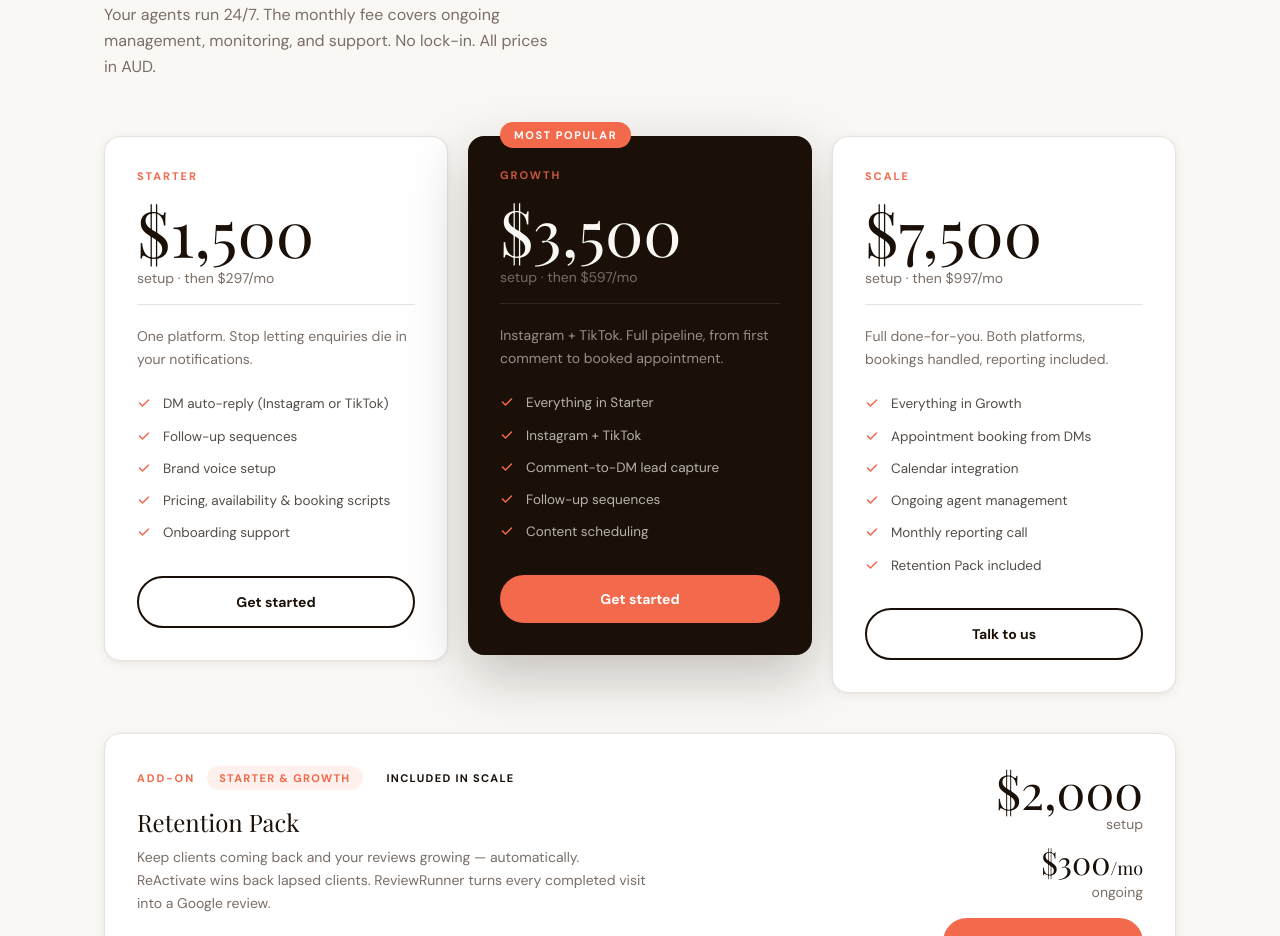
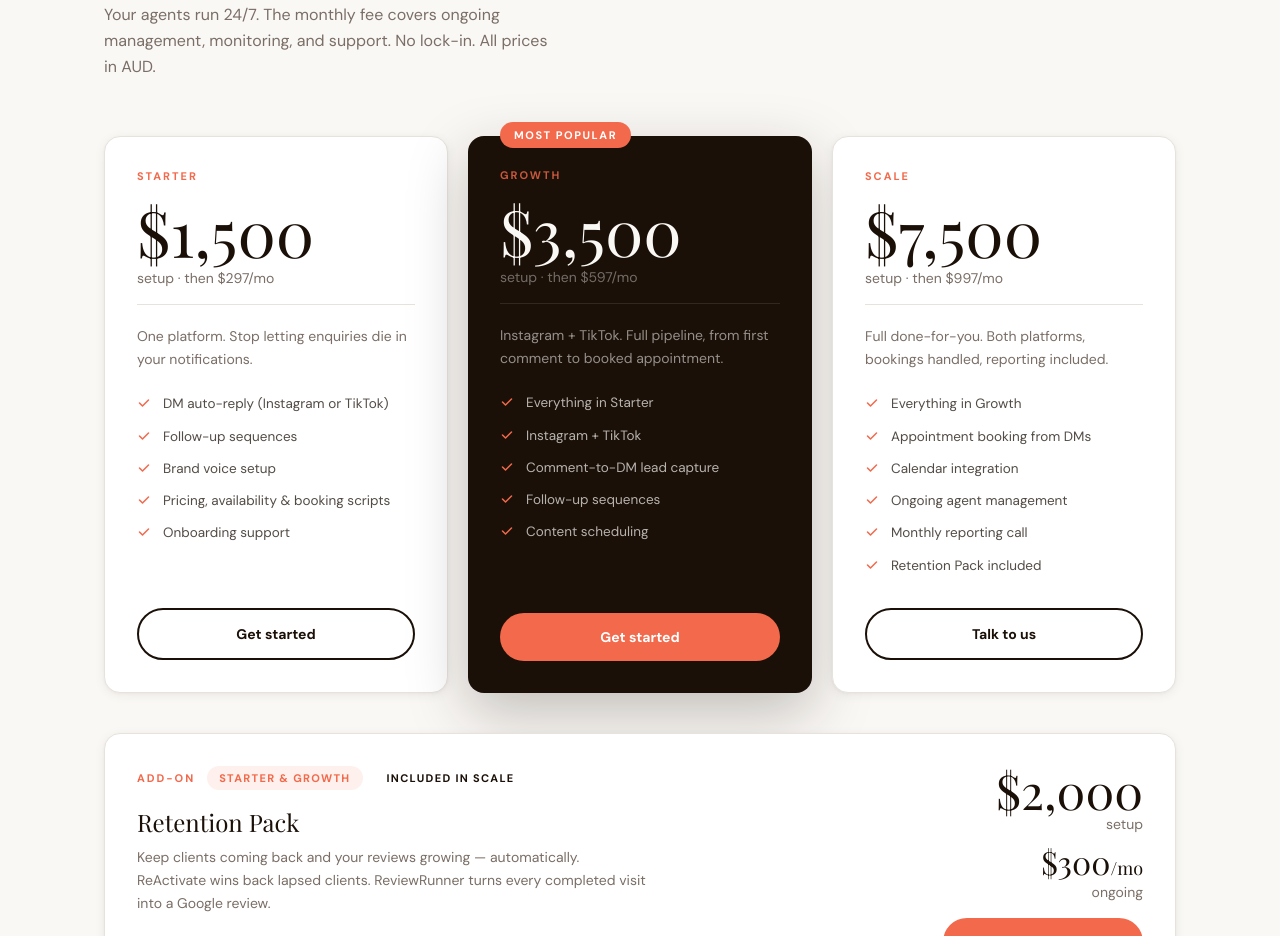
Before and after one commit to jasperschreiber0/kaspr-site, a Next.js app: page / in a window 1280 px wide. Shown: the part 6280-7216 px from the top of the page. Built offline with nearby package versions, Linux system fonts and the light colour scheme.

Commit message:
Update Pricing.tsx

```diff
--- a/components/Pricing.tsx
+++ b/components/Pricing.tsx
@@ -77,9 +77,9 @@
           </p>
         </Reveal>
 
-        <div className="grid grid-cols-1 md:grid-cols-3 gap-5 items-start">
+        <div className="grid grid-cols-1 md:grid-cols-3 gap-5 items-stretch">
           {PLANS.map((plan, i) => (
-            <Reveal key={plan.name} delay={i * 80}>
+            <Reveal key={plan.name} delay={i * 80} className="h-full">
               <div
                 className={`relative rounded-2xl p-8 flex flex-col gap-6 h-full transition-all duration-300 hover:-translate-y-1 ${
                   plan.featured
```
